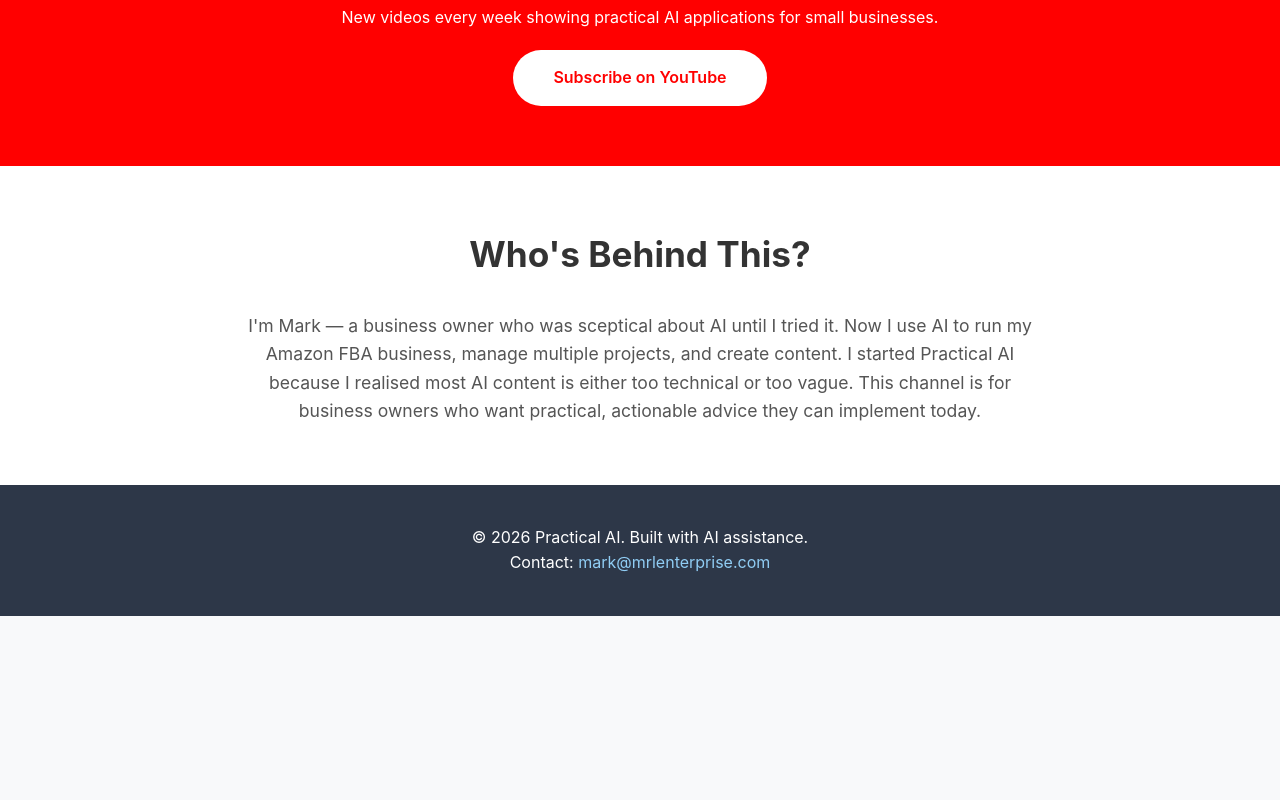
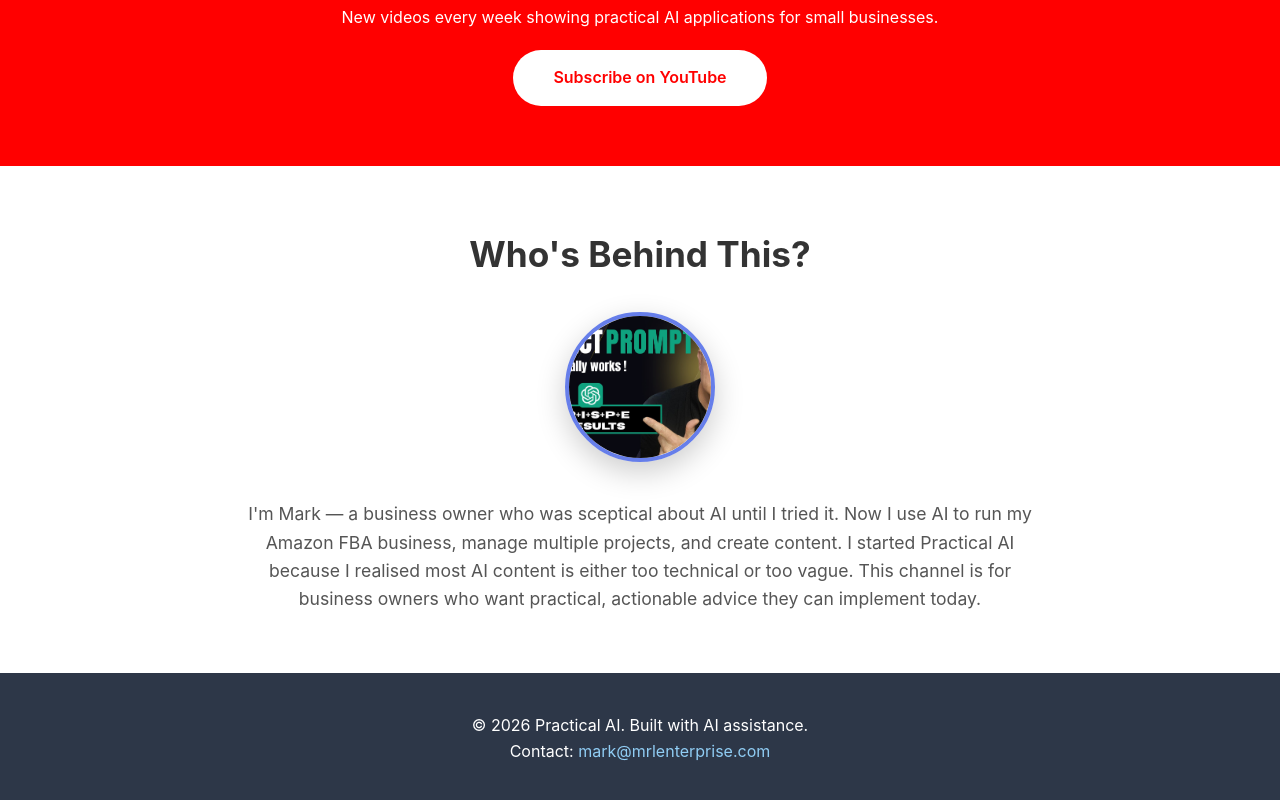
Before and after one commit to markymark1969/practical-ai-landing, a plain HTML site: page index.html in a window 1280 px wide. Shown: the part 1110-1910 px from the top of the page. Before the commit the page ends 1726 px from the top, so only its background shows below. Drawn offline with Linux system fonts and the light colour scheme.

Commit message:
Add Mark's photo to About section

```diff
--- a/index.html
+++ b/index.html
@@ -113,6 +113,15 @@
             font-size: 1.1rem;
             color: #555;
         }
+        .about-photo {
+            width: 150px;
+            height: 150px;
+            border-radius: 50%;
+            object-fit: cover;
+            margin-bottom: 30px;
+            border: 4px solid #667eea;
+            box-shadow: 0 10px 30px rgba(0,0,0,0.2);
+        }
         footer {
             background: #2d3748;
             color: white;
@@ -173,6 +182,7 @@
         <div class="container">
             <h2>Who's Behind This?</h2>
             <div class="about-content">
+                <img src="mark-photo.jpg" alt="Mark - Practical AI" class="about-photo">
                 <p>I'm Mark — a business owner who was sceptical about AI until I tried it. Now I use AI to run my Amazon FBA business, manage multiple projects, and create content. I started Practical AI because I realised most AI content is either too technical or too vague. This channel is for business owners who want practical, actionable advice they can implement today.</p>
             </div>
         </div>
```
Also changed, not shown: mark-photo.jpg (added), 2 other files.
